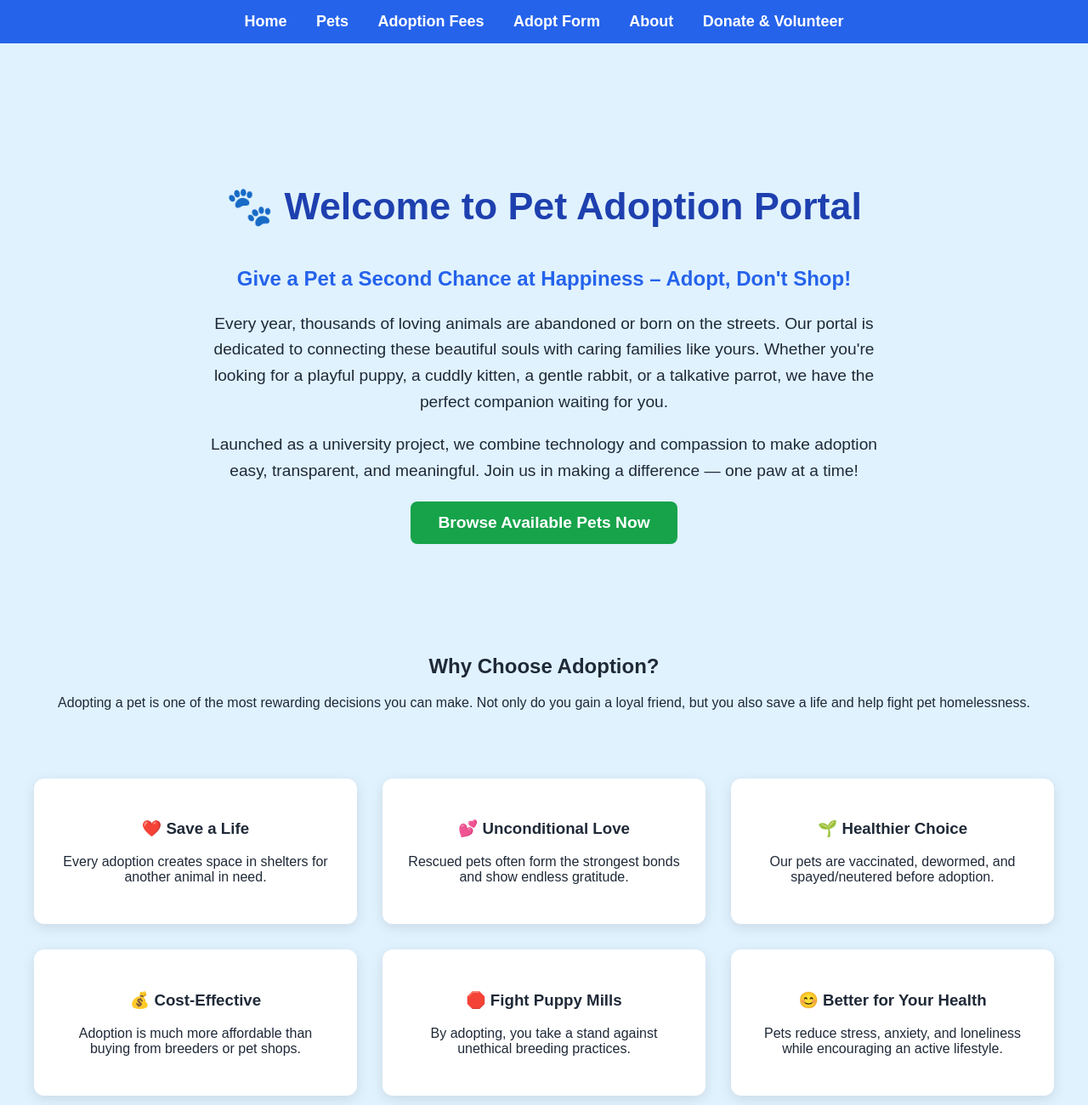
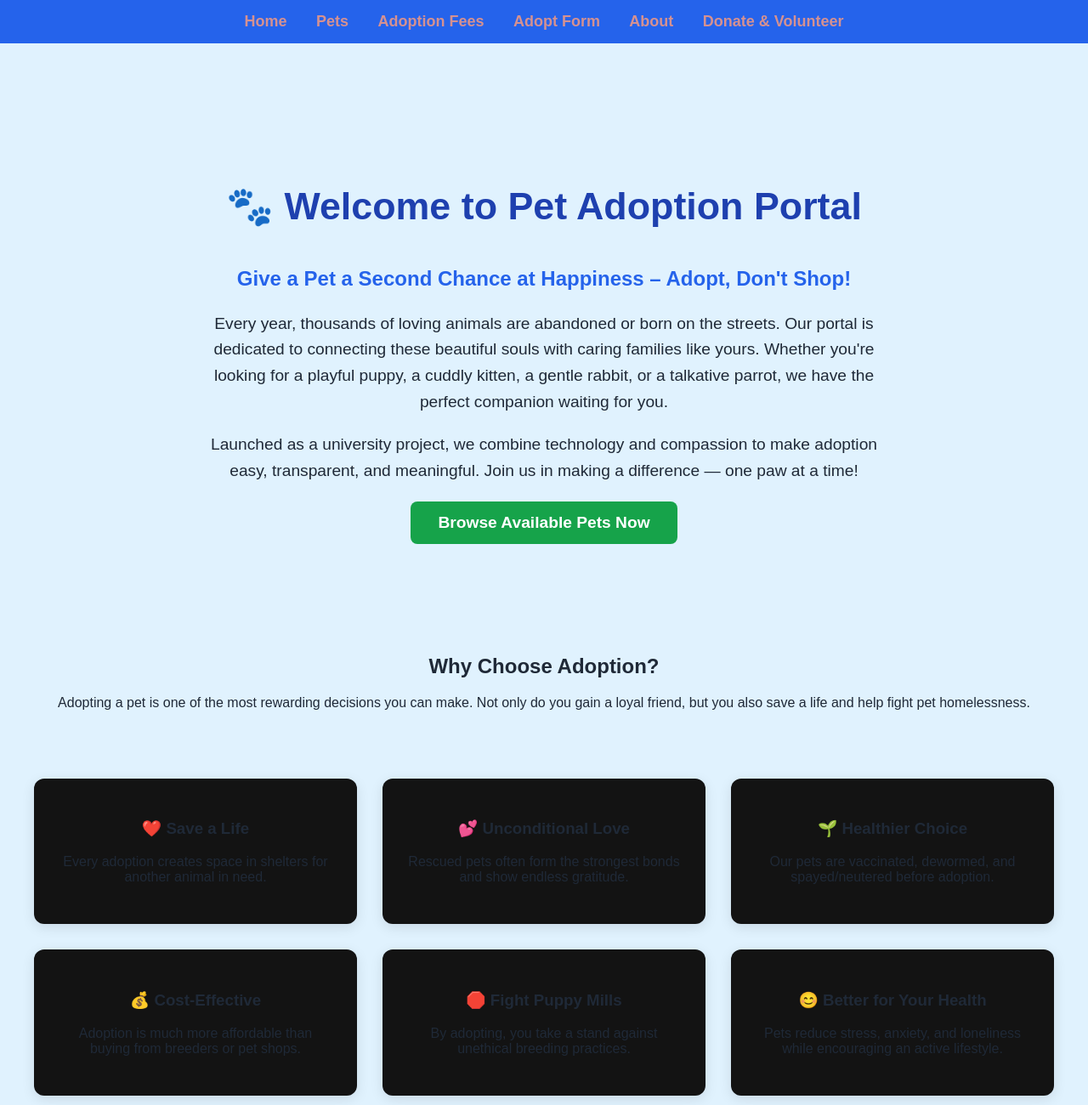
Before and after one commit to muneerfaizan26-jpg/AICT-pet-adoption-portal, a plain HTML site: page index.html in a window 1280 px wide. Shown: the top 1300 px of the page at 85% size. Drawn offline with Linux system fonts and the light colour scheme.

Commit message:
Update style-index.css

```diff
--- a/css/style-index.css
+++ b/css/style-index.css
@@ -11,7 +11,7 @@ text-align: center;
 padding: 15px;
 }
 nav a {
-color: white;
+color: rgb(213, 145, 145);
 margin:15px;
 text-decoration: none;
 font-weight:bold;
@@ -65,7 +65,7 @@ max-width: 1200px;
 margin: 40px auto;
 }
 .feature-item, .why-item, .story-item, .care-item {
-background: white;
+background: rgb(19, 19, 19);
 padding: 30px;
 border-radius: 12px; box-shadow: 0 4px 15px rgba(0,0,0,0.1);
 }
```
